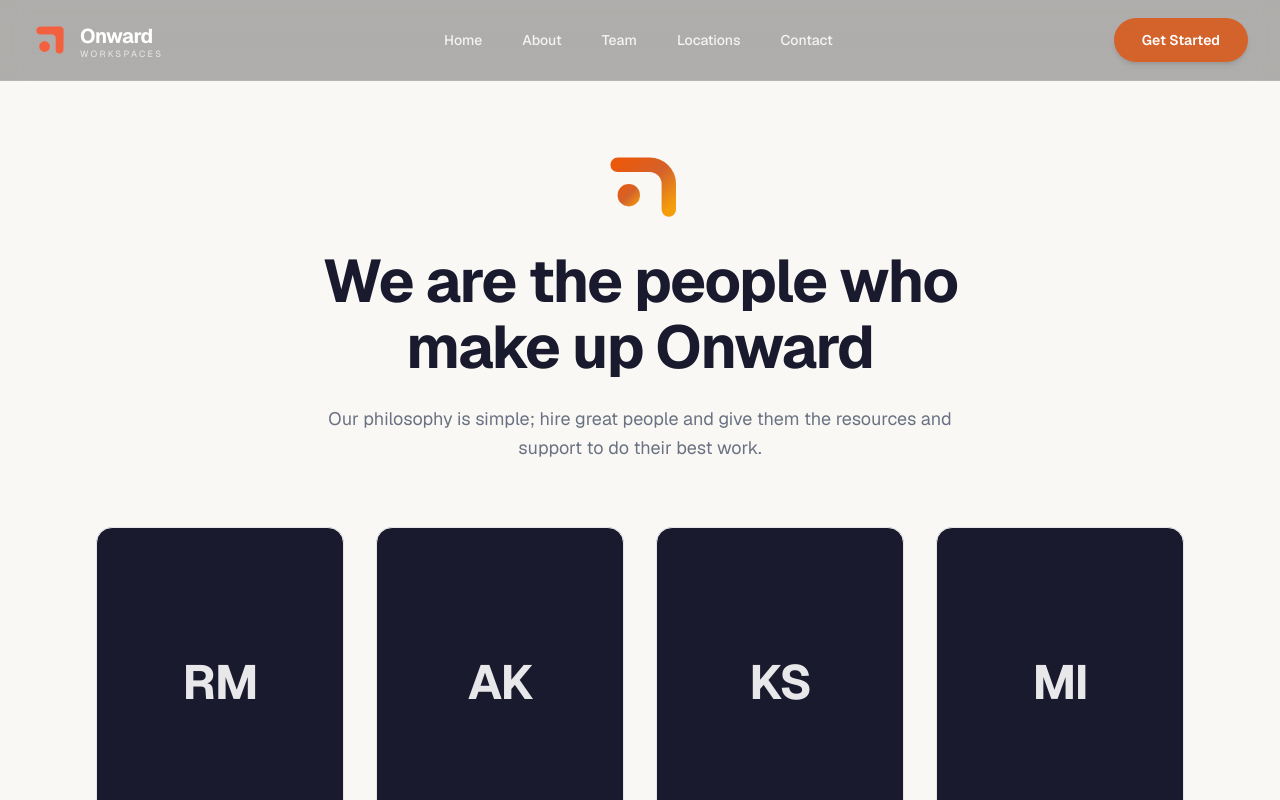
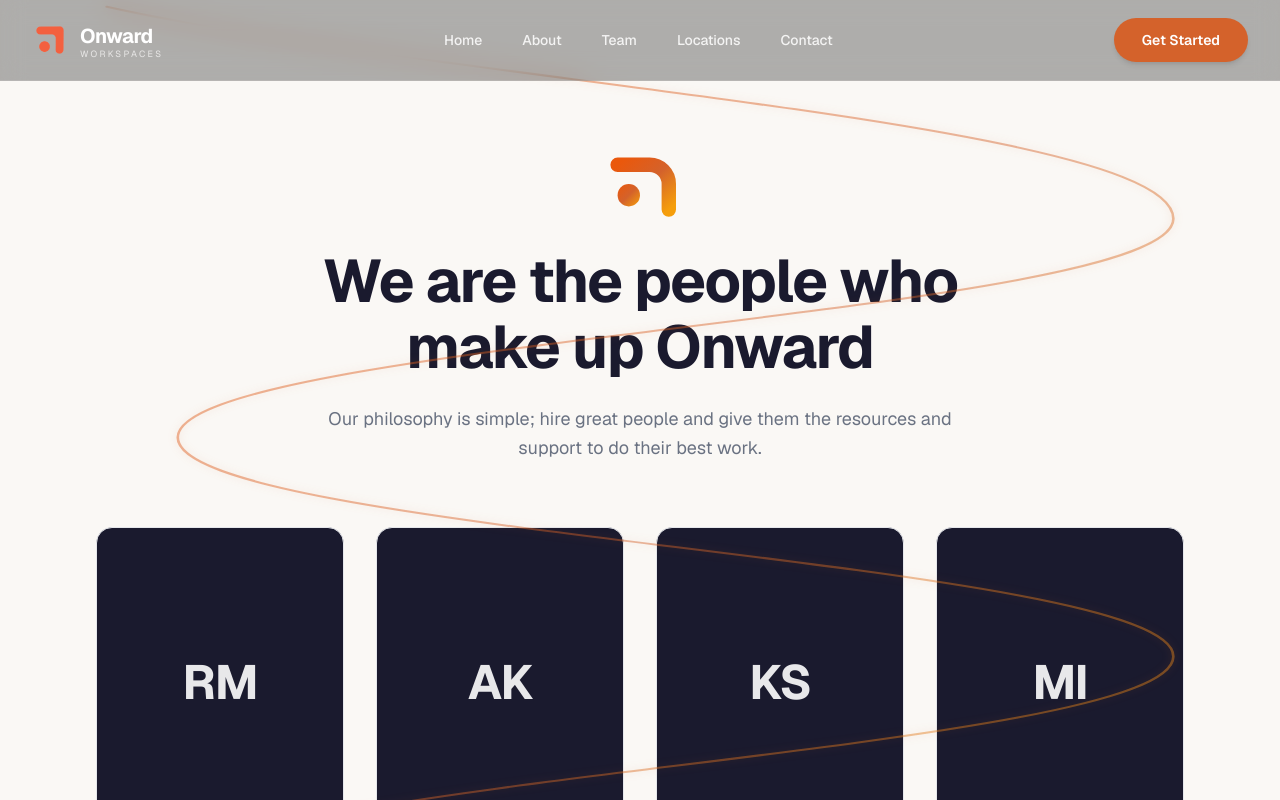
Before and after one commit to Comptech-Enterprises/onwards-website, a Next.js app: page /team in a window 1280 px wide. Shown: the top 800 px of the page. Built offline with nearby package versions, Linux system fonts and the light colour scheme.

Commit message:
feat: add roaming scroll-driven thread animation to team page

```diff
--- a/src/components/TeamPageClient.tsx
+++ b/src/components/TeamPageClient.tsx
@@ -2,6 +2,7 @@
 
 import { motion } from "framer-motion";
 import Header from "@/components/Header";
+import ThreadRoam from "@/components/ThreadRoam";
 
 function AnimatedLogoMark() {
   return (
@@ -81,6 +82,7 @@ export default function TeamPageClient() {
   return (
     <>
       <Header alwaysSolid />
+      <ThreadRoam>
       <main className="bg-[#faf8f5] min-h-screen py-28 lg:py-36">
         <div className="max-w-6xl mx-auto px-6 lg:px-8 text-center">
           <AnimatedLogoMark />
@@ -134,6 +136,7 @@ export default function TeamPageClient() {
           </div>
         </div>
       </main>
+      </ThreadRoam>
     </>
   );
 }
--- /dev/null
+++ b/src/components/ThreadRoam.tsx
@@ -0,0 +1,109 @@
+"use client";
+
+import { useEffect, useRef, type ReactNode } from "react";
+import {
+  motion,
+  useMotionValue,
+  useMotionValueEvent,
+  useScroll,
+  useTransform,
+} from "framer-motion";
+
+/**
+ * A thin orange thread that winds through the wrapped zone as the user
+ * scrolls, with the Onward core-node riding the leading tip. Purely
+ * decorative — click-through, sits above content.
+ */
+
+const VB_W = 1440;
+const VB_H = 1600;
+
+// Wide left↔right sweeps down through the zone, C1-continuous (each
+// segment's outgoing control mirrors the next segment's incoming control)
+// so the thread has no visible kinks.
+const THREAD_PATH = `M 120 10
+  C 500 120, 1320 180, 1320 320
+  C 1320 460, 200 500, 200 640
+  C 200 780, 1320 820, 1320 960
+  C 1320 1100, 200 1140, 200 1280
+  C 200 1400, 720 1480, 720 1598`;
+
+export default function ThreadRoam({ children }: { children: ReactNode }) {
+  const zoneRef = useRef<HTMLDivElement>(null);
+  const pathRef = useRef<SVGPathElement>(null);
+
+  const { scrollYProgress } = useScroll({
+    target: zoneRef,
+    offset: ["start 80%", "end end"],
+  });
+
+  const drawn = scrollYProgress;
+
+  const nx = useMotionValue(120);
+  const ny = useMotionValue(10);
+
+  const updateNode = (f: number) => {
+    const el = pathRef.current;
+    if (!el) return;
+    const L = el.getTotalLength();
+    const clf = Math.max(0.0001, Math.min(f, 1));
+    const p = el.getPointAtLength(L * clf);
+    nx.set(p.x);
+    ny.set(p.y);
+  };
+
+  useMotionValueEvent(drawn, "change", updateNode);
+  useEffect(() => {
+    updateNode(drawn.get());
+    const onResize = () => updateNode(drawn.get());
+    window.addEventListener("resize", onResize);
+    return () => window.removeEventListener("resize", onResize);
+    // eslint-disable-next-line react-hooks/exhaustive-deps
+  }, []);
+
+  const left = useTransform(nx, (v) => `${(v / VB_W) * 100}%`);
+  const top = useTransform(ny, (v) => `${(v / VB_H) * 100}%`);
+  const nodeOpacity = useTransform(drawn, [0, 0.01, 1], [0, 1, 1]);
+
+  return (
+    <div ref={zoneRef} className="relative">
+      <div
+        aria-hidden
+        className="pointer-events-none absolute inset-0 z-20 h-full w-full overflow-hidden"
+      >
+        <svg
+          className="h-full w-full [filter:drop-shadow(0_0_4px_rgba(212,98,43,0.35))]"
+          viewBox={`0 0 ${VB_W} ${VB_H}`}
+          preserveAspectRatio="none"
+          fill="none"
+        >
+          <defs>
+            <linearGradient id="threadGrad" x1="0" y1="0" x2="1" y2="1">
+              <stop offset="0%" stopColor="#ea580c" />
+              <stop offset="50%" stopColor="#d4622b" />
+              <stop offset="100%" stopColor="#f59e0b" />
+            </linearGradient>
+          </defs>
+
+          <motion.path
+            ref={pathRef}
+            d={THREAD_PATH}
+            stroke="url(#threadGrad)"
+            strokeWidth="3"
+            strokeLinecap="round"
+            style={{ pathLength: drawn, opacity: 0.45 }}
+          />
+        </svg>
+
+        <motion.div
+          className="absolute -translate-x-1/2 -translate-y-1/2"
+          style={{ left, top, opacity: nodeOpacity }}
+        >
+          <div className="w-3.5 h-3.5 rounded-full bg-[#d4622b] [filter:drop-shadow(0_0_8px_rgba(212,98,43,0.8))]" />
+        </motion.div>
+      </div>
+
+      {children}
+    </div>
+  );
+}
```
